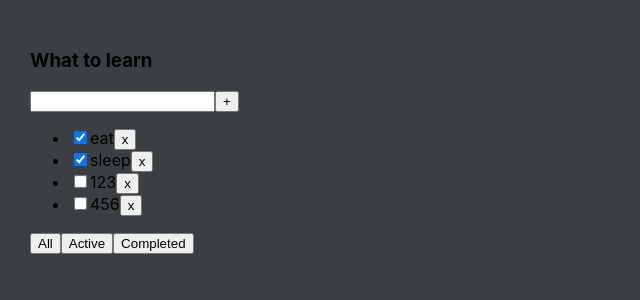
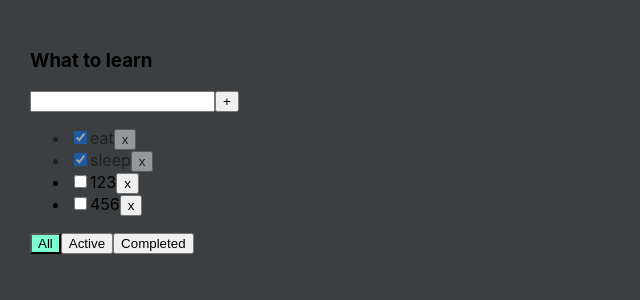
Before and after one commit to AntonChislov/it-incubator-todolist-ts, a React (Create React App) app: page / in a window 1280 px wide. Shown: the top 300 px of the page, without its empty margins (0-640 px from the left). Built offline with nearby package versions, Linux system fonts and the light colour scheme.

Commit message:
lesson 4

```diff
--- a/src/App.css
+++ b/src/App.css
@@ -8,3 +8,19 @@
 .App > div {
   margin-right: 50px;
 }
+
+.error {
+    border: red 1px solid;
+}
+
+.error-message {
+    color: red;
+}
+
+.active-filter {
+    background-color: aquamarine;
+}
+
+.is-done {
+    opacity: 0.5;
+}
--- a/src/App.tsx
+++ b/src/App.tsx
@@ -19,7 +19,11 @@ function App() {
         {id: v1(), isDone: false, title: '123'},
         {id: v1(), isDone: false, title: '456'},
     ])
+
+    const [error, setError] = useState<string | null>(null)
+
     const [filterTasks, setFilterTasks] = useState<FilterValueType>('all')
+
     let tasksForTodoList: Array<TasksType> = tasks
 
     if (filterTasks === 'active') {
@@ -33,37 +37,23 @@ function App() {
     }
 
     const addTask = (taskText: string) => {
-        if (taskText && taskText.trim() !== '') setTasks([{id: v1(), isDone: false, title: taskText}, ...tasks])
+        if (taskText.trim() !== '') {
+            setTasks([{id: v1(), isDone: false, title: taskText}, ...tasks])
+        } else {
+            setError('Field is required')
+        }
     }
 
-    const checkedHandle = (taskId: string) => {
+    const checkedHandle = (taskId: string, value: boolean) => {
         const task = tasks.find(t => t.id === taskId)
-        if (task) task.isDone = !task.isDone
+        if (task) task.isDone = value
 
         setTasks([...tasks])
     }
 
-    /*const checkedHandle = (index: number) => {
-        let checkedTasks = []
-        if (tasks[index].isDone) {
-            checkedTasks = [
-                ...tasks.slice(0, index),
-                {...tasks[index], isDone: false},
-                ...tasks.slice(index + 1)
-            ]
-        } else {
-            checkedTasks = [
-                ...tasks.slice(0, index),
-                {...tasks[index], isDone: true},
-                ...tasks.slice(index + 1)
-            ]
-        }
-        setTasks(checkedTasks)
-    }*/
-
     return (
         <div className="App">
-            <TodoList checkedHandle={checkedHandle} addTask={addTask} tasks={tasksForTodoList} title={'What to learn'} deleteTask={deleteTask}
+            <TodoList filterTasks={filterTasks} error={error} setError={setError} checkedHandle={checkedHandle} addTask={addTask} tasks={tasksForTodoList} title={'What to learn'} deleteTask={deleteTask}
                       setFilterTasks={setFilterTasks}/>
         </div>
     );
--- a/src/TodoList.tsx
+++ b/src/TodoList.tsx
@@ -4,14 +4,17 @@ import {FilterValueType, TasksType} from "./App";
 
 interface TodoListPropsType {
     title: string
+    error: string | null
     tasks: Array<TasksType>
+    filterTasks: FilterValueType
     deleteTask: (id: string) => void
     setFilterTasks: (value: FilterValueType) => void
     addTask: (taskText: string) => void
-    checkedHandle: (taskId: string) => void
+    checkedHandle: (taskId: string, value: boolean) => void
+    setError: (value: string | null) => void
 }
 
-export const TodoList: React.FC<TodoListPropsType> = ({checkedHandle, addTask, title, tasks, deleteTask, setFilterTasks}) => {
+export const TodoList: React.FC<TodoListPropsType> = ({filterTasks, error, setError, checkedHandle, addTask, title, tasks, deleteTask, setFilterTasks}) => {
 
     const [taskText, setTaskText] = useState('')
 
@@ -20,6 +23,7 @@ export const TodoList: React.FC<TodoListPropsType> = ({checkedHandle, addTask, t
     }
 
     const onKeyPressEnter = (event: KeyboardEvent<HTMLInputElement>) => {
+        if (event.code) setError(null)
         if (event.code === 'Enter') {
             addTask(taskText)
             setTaskText('')
@@ -35,21 +39,22 @@ export const TodoList: React.FC<TodoListPropsType> = ({checkedHandle, addTask, t
         <div>
             <h3>{title}</h3>
             <div>
-                <input onChange={onChangeInputText} value={taskText} onKeyPress={onKeyPressEnter}/>
+                <input className={error ? 'error' : ''} onChange={onChangeInputText} value={taskText} onKeyPress={onKeyPressEnter}/>
                 <button onClick={onClickAddTask}>+</button>
+                {error && <div className={'error-message'}>Field is required</div>}
             </div>
             <ul>
-                {tasks.map((el, index) => <li key={el.id}>
-                    <input onChange={() => checkedHandle(el.id)} type="checkbox"
+                {tasks.map((el, index) => <li className={el.isDone ? 'is-done' : ''} key={el.id}>
+                    <input onChange={(e) => checkedHandle(el.id, e.currentTarget.checked)} type="checkbox"
                            checked={el.isDone}/>
                     <span>{el.title}</span>
                     <button onClick={() => deleteTask(el.id)}>x</button>
                 </li>)}
             </ul>
             <div>
-                <button onClick={() => setFilterTasks('all')}>All</button>
-                <button onClick={() => setFilterTasks('active')}>Active</button>
-                <button onClick={() => setFilterTasks('completed')}>Completed</button>
+                <button className={filterTasks === 'all' ? 'active-filter' : ''} onClick={() => setFilterTasks('all')}>All</button>
+                <button className={filterTasks === 'active' ? 'active-filter' : ''} onClick={() => setFilterTasks('active')}>Active</button>
+                <button className={filterTasks === 'completed' ? 'active-filter' : ''} onClick={() => setFilterTasks('completed')}>Completed</button>
             </div>
         </div>
     );
```
